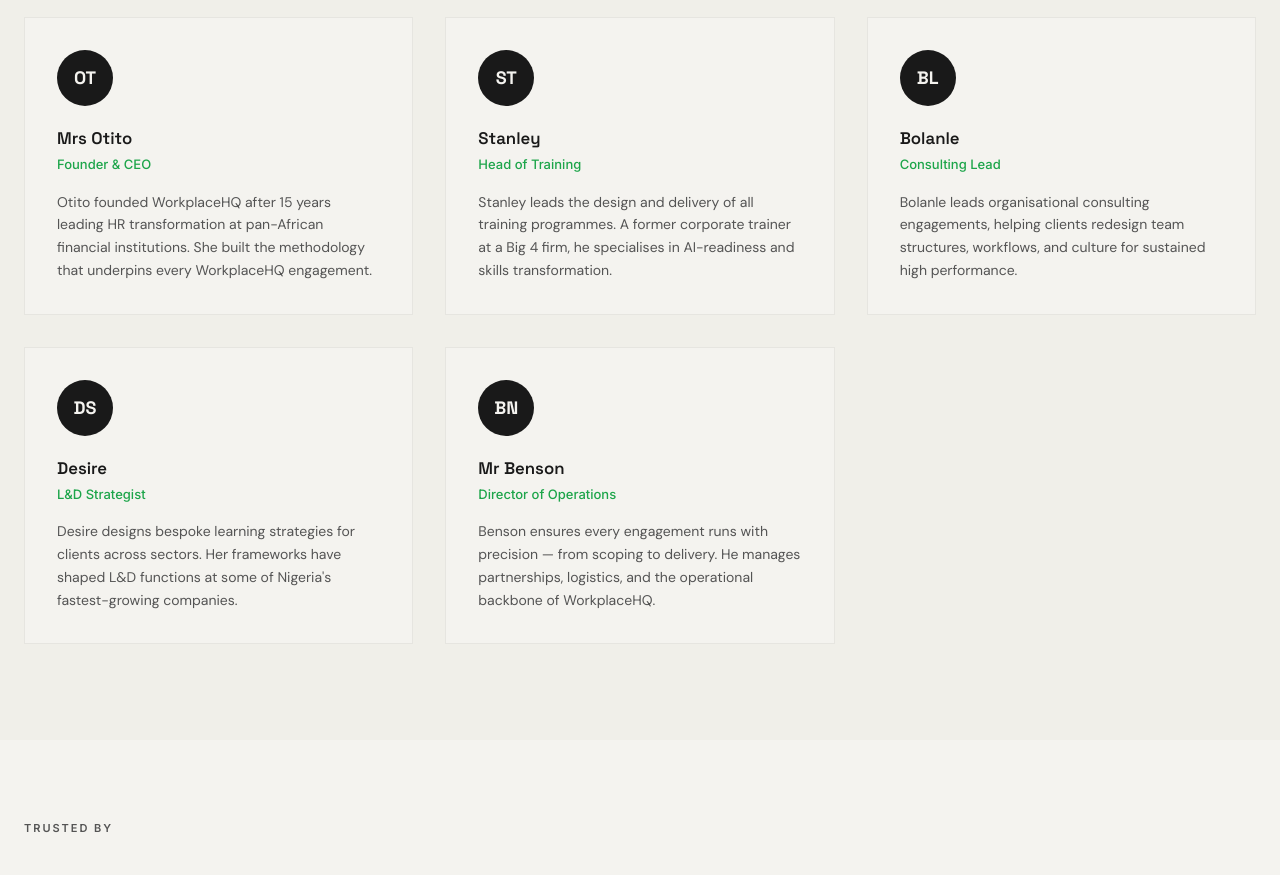
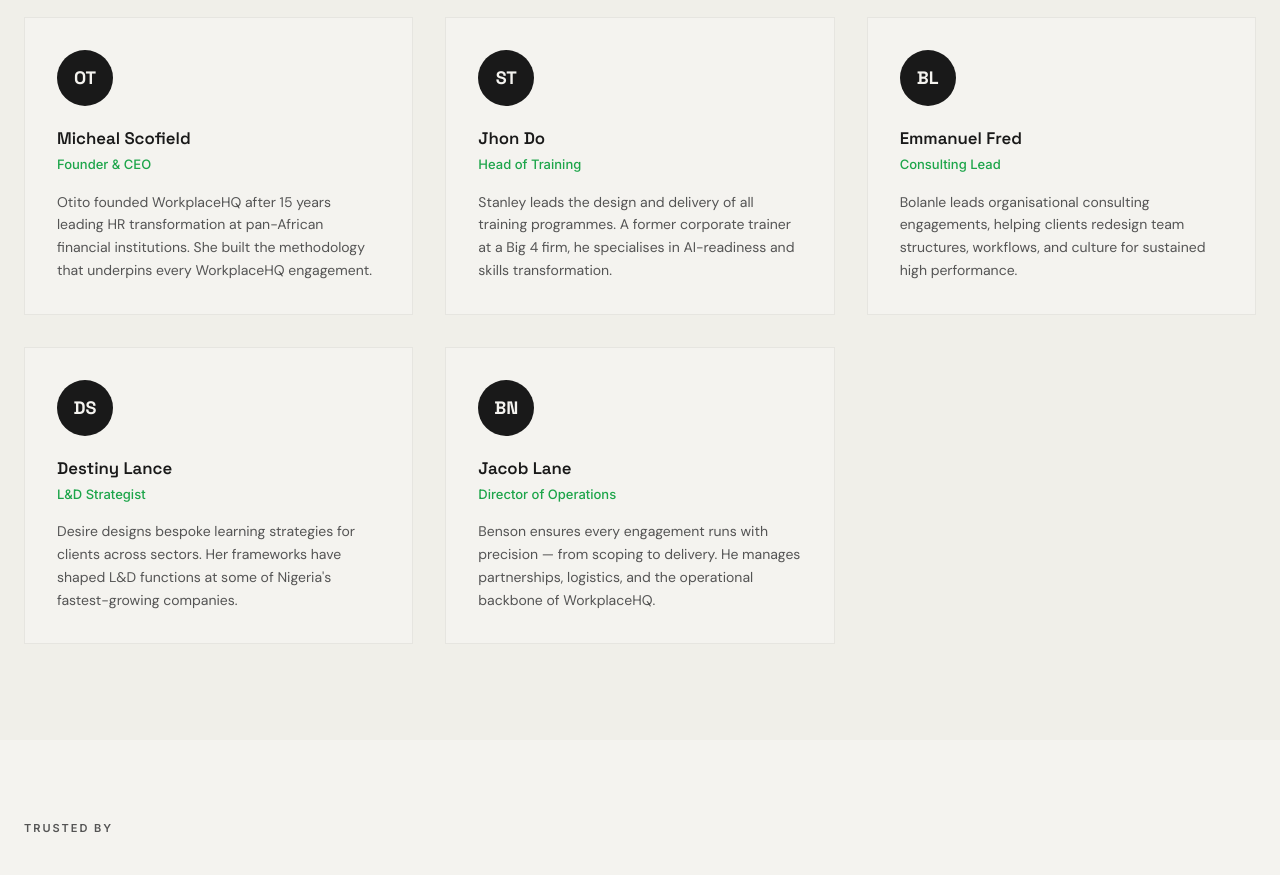
Before and after one commit to The4light/WorkplaceHq, a React (Vite) app: page /about in a window 1280 px wide. Shown: the part 1600-2475 px from the top of the page. Built offline with nearby package versions, Linux system fonts and the light colour scheme; the HTML template or start-up script is replaced by a standard one.

Commit message:
edit on about page

```diff
--- a/src/pages/whq/About.tsx
+++ b/src/pages/whq/About.tsx
@@ -2,31 +2,31 @@
 
 const team = [
   {
-    name: 'Mrs Otito',
+    name: 'Micheal Scofield',
     role: 'Founder & CEO',
     bio: 'Otito founded WorkplaceHQ after 15 years leading HR transformation at pan-African financial institutions. She built the methodology that underpins every WorkplaceHQ engagement.',
     initials: 'OT',
   },
   {
-    name: 'Stanley',
+    name: 'Jhon Do',
     role: 'Head of Training',
     bio: 'Stanley leads the design and delivery of all training programmes. A former corporate trainer at a Big 4 firm, he specialises in AI-readiness and skills transformation.',
     initials: 'ST',
   },
   {
-    name: 'Bolanle',
+    name: 'Emmanuel Fred',
     role: 'Consulting Lead',
     bio: 'Bolanle leads organisational consulting engagements, helping clients redesign team structures, workflows, and culture for sustained high performance.',
     initials: 'BL',
   },
   {
-    name: 'Desire',
+    name: 'Destiny Lance ',
     role: 'L&D Strategist',
     bio: 'Desire designs bespoke learning strategies for clients across sectors. Her frameworks have shaped L&D functions at some of Nigeria\'s fastest-growing companies.',
     initials: 'DS',
   },
   {
-    name: 'Mr Benson',
+    name: 'Jacob Lane',
     role: 'Director of Operations',
     bio: 'Benson ensures every engagement runs with precision — from scoping to delivery. He manages partnerships, logistics, and the operational backbone of WorkplaceHQ.',
     initials: 'BN',
```
Also changed, not shown: 2 other files (tests, documents, lock files or other folders).
